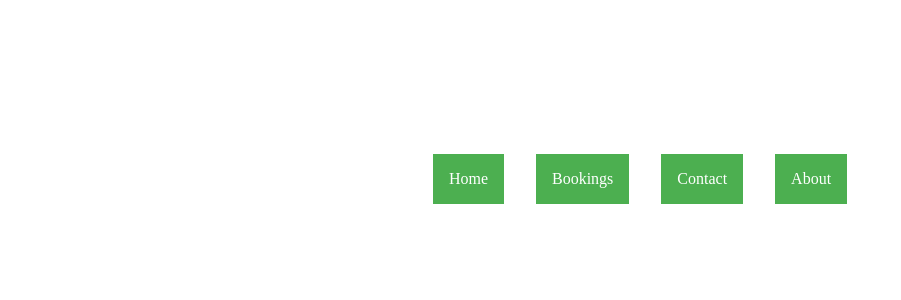
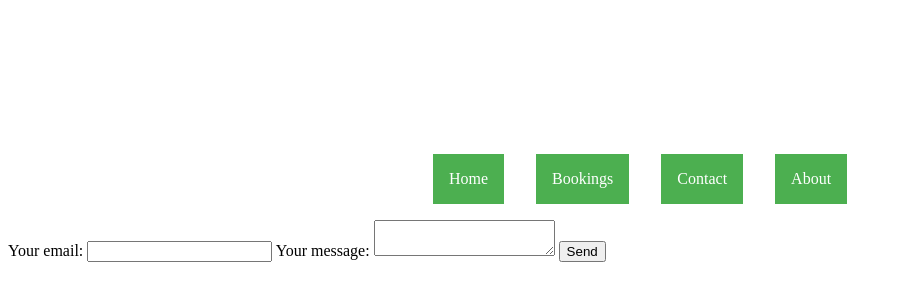
Before and after one commit to jameshaskell98/website, a plain HTML site: page index.html in a window 1280 px wide. Shown: the part 120-420 px from the top of the page, without its empty margins (0-901 px from the left). Drawn offline with Linux system fonts and the light colour scheme.

Commit message:
Update index.html

```diff
--- a/index.html
+++ b/index.html
@@ -49,5 +49,21 @@
 
     <!-- Your website content goes here -->
 
+    <form
+  action="https://formspree.io/f/xdovakjk"
+  method="POST"
+>
+  <label>
+    Your email:
+    <input type="email" name="email">
+  </label>
+  <label>
+    Your message:
+    <textarea name="message"></textarea>
+  </label>
+  <!-- your other form fields go here -->
+  <button type="submit">Send</button>
+</form>
+
   </body>
 </html>
```
